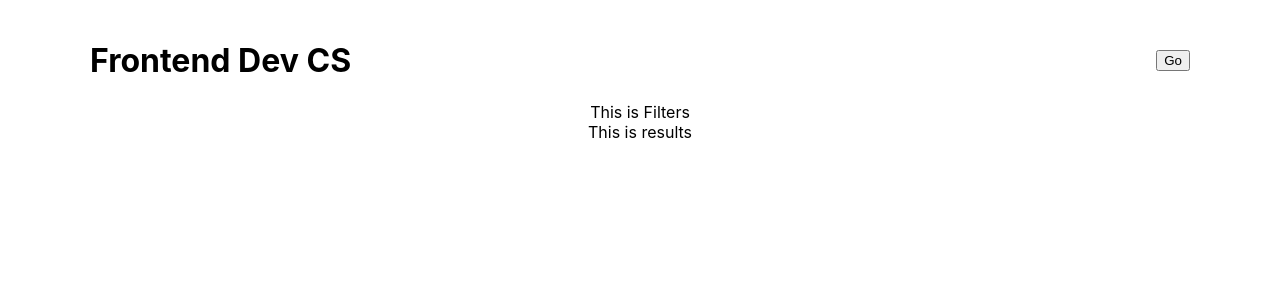
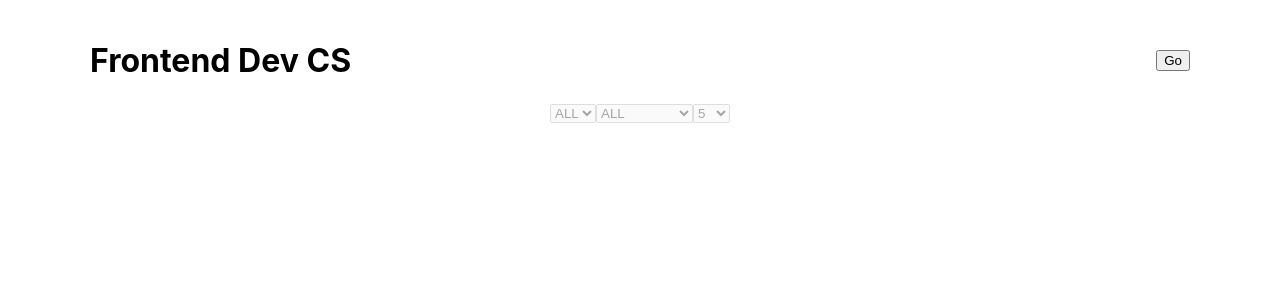
Before and after one commit to JazzDesign/hg-case-study, a React (Create React App) app: page / in a window 1280 px wide. Shown: the top 300 px of the page. Built offline with nearby package versions, Linux system fonts and the light colour scheme.

Commit message:
UPDATED: Filters functionality

```diff
--- a/src/components/Filters.js
+++ b/src/components/Filters.js
@@ -1,9 +1,41 @@
-import React from 'react'
+import React, { useState } from 'react'
 
-export function Filters() {
+export function Filters( { enable, continents }) {
+  const [continent, setContinent] = useState('all');
+  const [metric, setMetric] = useState('all');
+  const [max, setMax] = useState('5');
+
+  const handleContinent = (e) =>{
+    setContinent(e.target.value);
+  }
+  const handleMetric = (e) =>{
+    setMetric(e.target.value);
+  }
+  const handleMax = (e) => {
+    setMax(e.target.value);
+  }
   return (
     <div>
-      This is Filters
+
+        <select value={continent} disabled={enable} onChange={handleContinent} >
+          <option value="all">ALL</option>
+          {continents.map(continent => (
+            <option key={continent} value={continent}>{continent}</option>
+          ))}
+        </select>
+
+      <select disabled={enable} value={metric} onChange={handleMetric}>
+          <option value="all">ALL</option>
+          <option value="area">areaInSqKm</option>
+          <option value="population">Population</option>
+        </select>
+
+        <select disabled={enable} value={max} onChange={handleMax}>
+          <option value="5">5</option>
+          <option value="10">10</option>
+          <option value="15">15</option>
+          <option value="20">20</option>
+        </select>
     </div>
   )
 }
--- a/src/components/Header.js
+++ b/src/components/Header.js
@@ -1,11 +1,11 @@
 import React from 'react';
 import '../assets/styles/components/Header.css';
 
-export function Header( { title }) {
+export function Header( { title, onClick }) {
   return (
     <div className="header">
       <h1>{title}</h1>
-      <button>Go</button>
+      <button onClick={onClick}>Go</button>
     </div>
   )
 }
--- a/src/components/Results.js
+++ b/src/components/Results.js
@@ -1,9 +1,11 @@
 import React from 'react'
 
-export function Results() {
+export function Results( { data }) {
   return (
     <div>
-      This is results
+      {data.map(item => (
+        <p key={item.geonameId}>{item.continent}</p>
+      ))}
     </div>
   )
 }
--- a/src/containers/App.js
+++ b/src/containers/App.js
@@ -1,15 +1,52 @@
 import '../assets/styles/App.css';
+import { useState } from 'react';
 import { Header } from '../components/Header';
 import { Filters } from '../components/Filters';
 import { Results } from '../components/Results';
 
 function App() {
+  const [data, setData] = useState([]);
+  const [enable, setEnable] = useState(true);
   const headerTitle = 'Frontend Dev CS';
+
+  const fetchData = async () => {
+    const res = await fetch('http://api.geonames.org/countryInfoJSON?formatted=true&username=hydrane');
+    const data = res.json();
+
+    return data;
+  }
+  const handleFetch = (e) => {
+    console.log("Funciona el click");
+    const getD = async () => {
+      const data = await fetchData();
+      setData(data.geonames);
+    }
+
+    getD();
+    setEnable(false);
+  }
+
+  const getContinents = (arr, value) => {
+    const unique = arr
+      //store the comparison values in array
+      .map(e => e[value])
+      // store the keys of the unique objects
+      .map((e, i, final) => final.indexOf(e) === i && i)
+      // eliminate the dead keys & store unique objects
+      .filter(e => arr[e])
+      .map(e => arr[e]);
+    return unique;
+  }
+
+  const uniqueContinents = getContinents(data, 'continent').map(e => e.continent);
   return (
     <div className="App">
-      <Header title={headerTitle} />
-      <Filters />
-      <Results />
+      <Header title={headerTitle} onClick={handleFetch} />
+      <Filters enable={enable} continents={uniqueContinents} />
+
+      {data &&
+        <Results data={getContinents(data, 'continent')} />
+      }
     </div>
   );
 }
```
